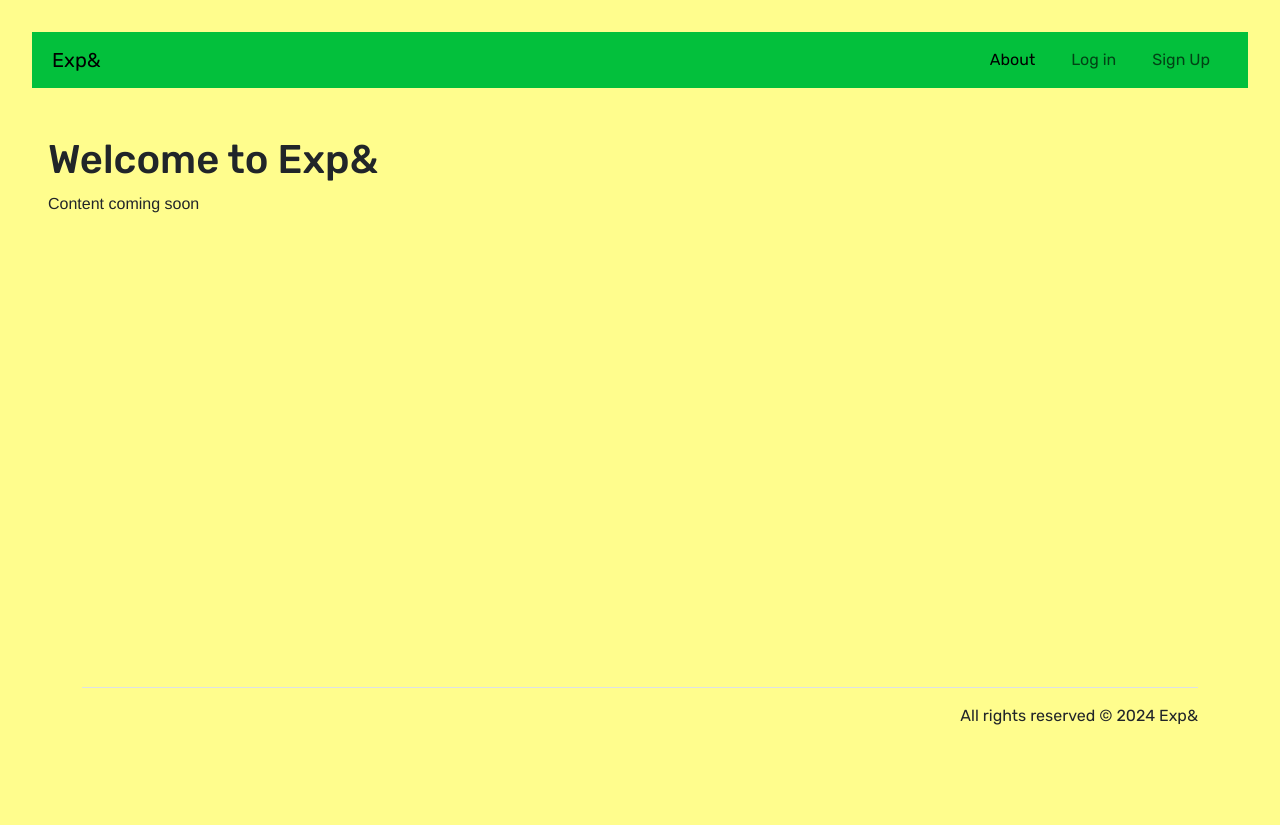
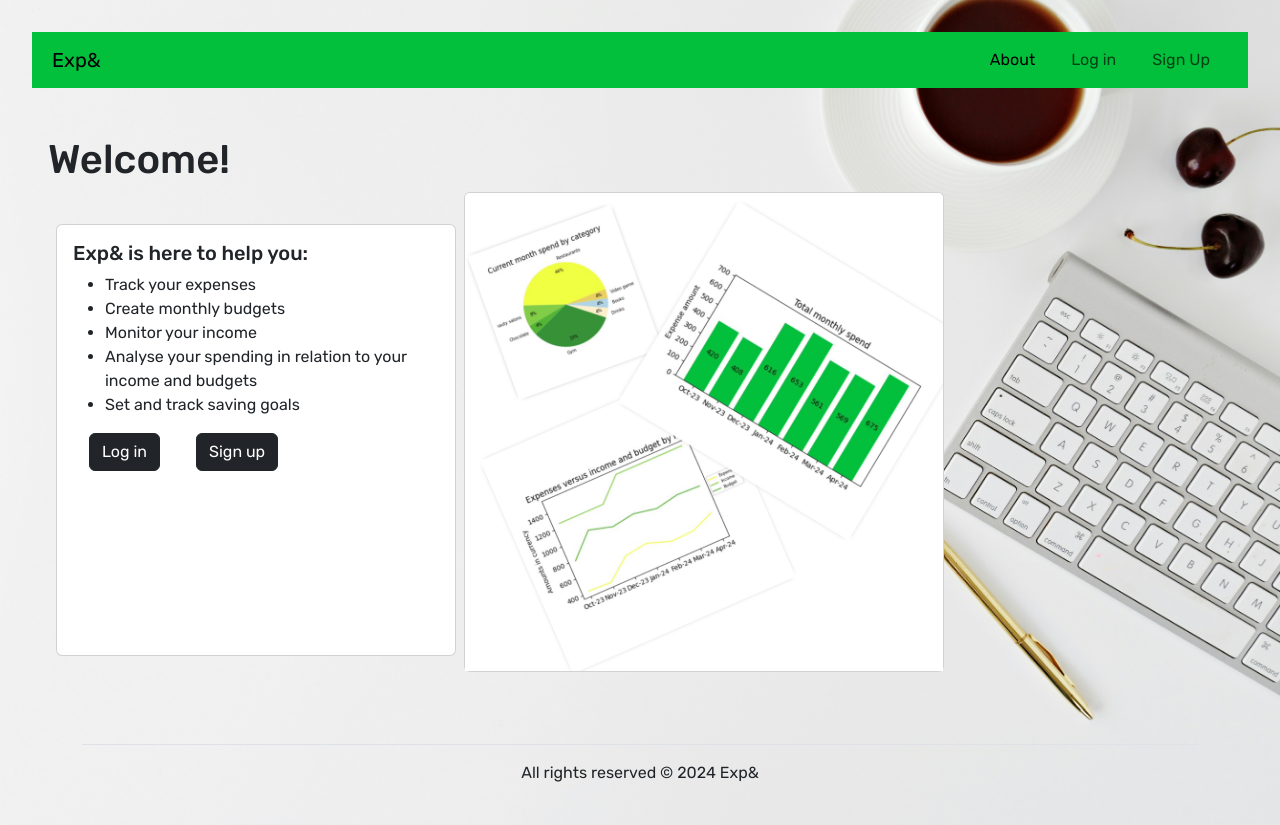
Before and after one commit to triin1/expAnd, a Django app: page /about/ in a window 1280 px wide. Before the commit the page ends 725 px from the top, so only its background shows below. Run offline with Django 5.2, Linux system fonts and the light colour scheme.

Commit message:
Home page and about page styling

```diff
--- a/main_app/static/css/style.css
+++ b/main_app/static/css/style.css
@@ -2,7 +2,9 @@
 /* #F0FF42
 #82CD47
 #54B435
-#379237 */
+#379237
+#fffd8d
+*/
 
 /* General page styles */
 * {
@@ -17,7 +19,8 @@ body {
     padding: 4vmin;
     box-sizing: border-box;
     margin: 0;
-    background-color: #fffd8d;
+    background-image: url("/static/background.jpg");
+    background-size: cover;
 }
 
 /* General main section related styles */
@@ -40,20 +43,37 @@ p {
   }
 
 /* Home page */
-.home-charts-container {
-    width: 100%;
-    max-width: 600px;
-    height: 400px;
-    margin: auto;
+.home-charts {
+    margin: 0 0.5rem;
 }
 
-@media (max-width: 400px) {
-    .home-charts-container {
-        height: 200px;
+@media (max-width: 550px) {
+    .home-charts {
+        width: 200px;
     }
 }
 
-.home-charts {
-    height: 100%;
-    width: 100%
+.home-style {
+    margin: 2rem 0.5rem 1rem 0.5rem;
+    font-family: "Rubik", sans-serif
 }
+
+/* About page */
+.about-container {
+    display: flex;
+    flex-direction: row;
+}
+
+.home-style > div > a {
+    margin: 0 1rem;
+}
+
+/* Expense summary page */
+@media (max-width: 550px) {
+    .summary-charts {
+        width: 200px;
+    }
+    .summary-charts-daily {
+        width: 400px;
+    }
+}
--- a/main_app/templates/about.html
+++ b/main_app/templates/about.html
@@ -1,9 +1,29 @@
 {% extends 'base.html' %}
+{% load static %}
 
 {% block content %}
 
-<h1>Welcome to Exp&</h1>
+<h1>Welcome!</h1>
 
-    <p>Content coming soon</p>
+<div class="about-container">
+    <div class="card home-style" style="width: 25rem;">
+        <div class="card-body">
+            <h5 class="card-title">Exp& is here to help you:</h5>
+            <ul class="card-text">
+                    <li>Track your expenses</li>
+                    <li>Create monthly budgets</li>
+                    <li>Monitor your income</li>
+                    <li>Analyse your spending in relation to your income and budgets</li>
+                    <li>Set and track saving goals</li>
+            </ul>
+            <a href="{% url 'login' %}" class="card-link btn btn-dark">Log in</a>
+            <a href="{% url 'signup' %}" class="card-link btn btn-dark">Sign up</a>
+        </div>
+    </div>
+
+    <div class="card" style="width: 30rem;">
+        <img src="{% static 'sample.jpeg' %}" class="card-img-top" alt="Screeshot with three financial graphs">
+    </div>
+</div>
 
 {% endblock %}
--- a/main_app/templates/base.html
+++ b/main_app/templates/base.html
@@ -102,7 +102,7 @@
     </main>
 
     <div class="container mt-auto">
-    <footer class="d-flex flex-wrap justify-content-end align-items-center py-3 my-4 border-top">
+    <footer class="d-flex flex-wrap justify-content-center align-items-center py-3 my-4 border-top">
         <div>All rights reserved &copy; 2024 Exp&</div>
     </footer>
 </div>
```
Also changed, not shown: main_app/templates/expenses/summary.html (+5 -5 lines), main_app/templates/home.html (+13 -1 lines), main_app/utils.py (+8 -5 lines), main_app/static/background.jpg (added), main_app/static/sample.jpeg (added).
